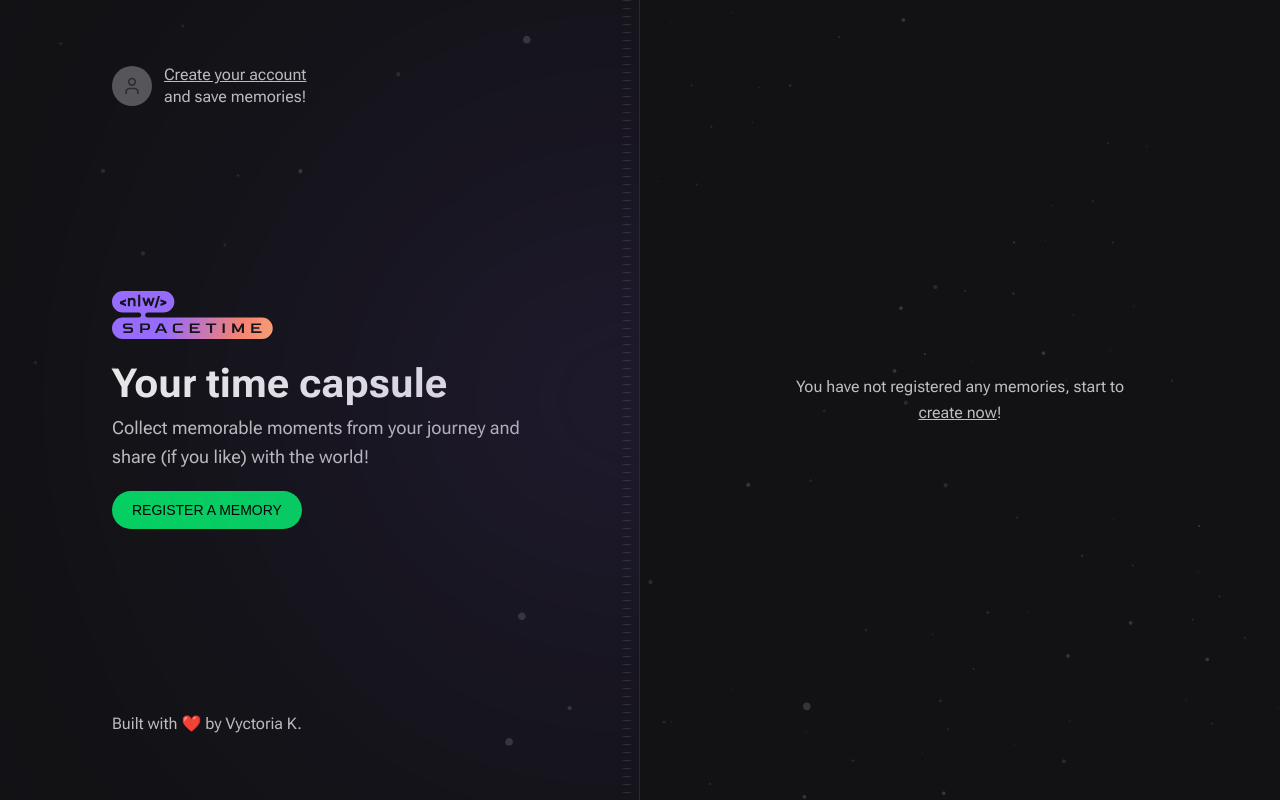
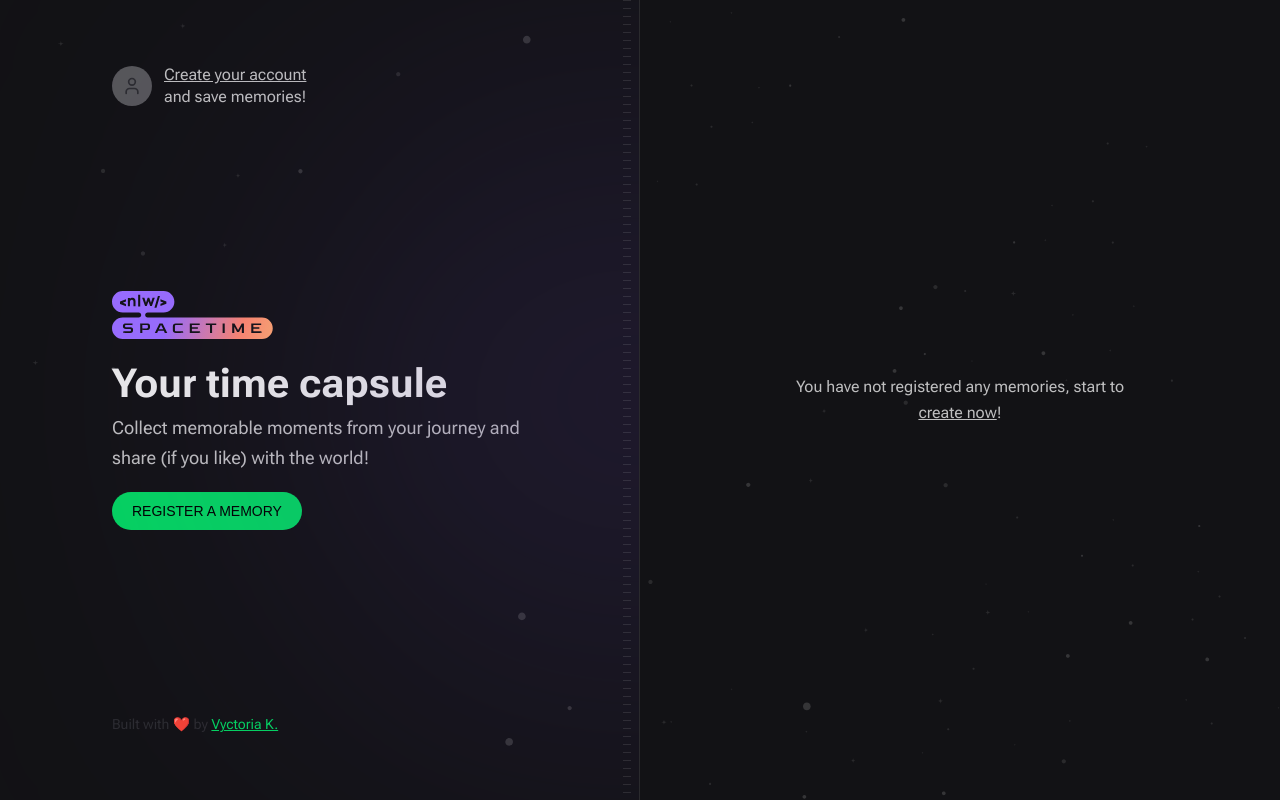
Before and after one commit to vyctoriak/time-capsule, a Next.js app: page / in a window 1280 px wide. Built offline with nearby package versions, Linux system fonts and the light colour scheme; a web font is replaced by a local one.

Commit message:
home page finished

```diff
--- a/src/app/page.tsx
+++ b/src/app/page.tsx
@@ -50,7 +50,12 @@
         </div>
 
         {/* Copyright */}
-        <div>Built with &#10084;&#65039; by Vyctoria K.</div>
+        <div className="text-sm leading-relaxed text-gray-500">
+          Built with &#10084;&#65039; by{' '}
+          <span className="cursor-pointer text-green-500 underline hover:text-green-700">
+            Vyctoria K.
+          </span>
+        </div>
       </div>
 
       {/* right */}
```
